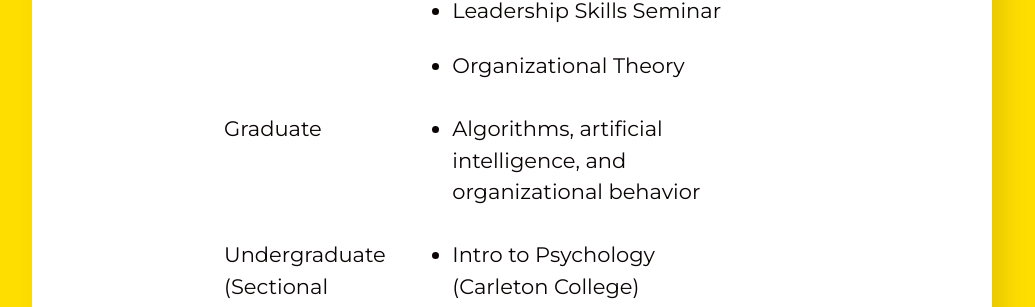
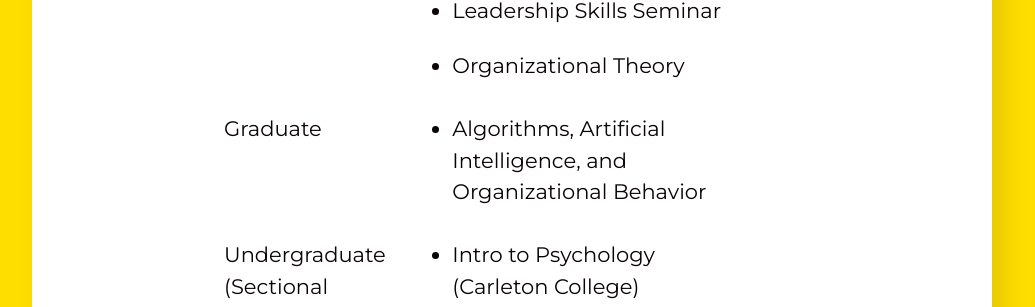
Before and after one commit to heatherhjyang/heatherhjyang.github.io, a Jekyll site: the page built from teaching.html, in a window 1280 px wide and 900 px high, scrolled down 1210 px. Shown: the part 144-451 px from the top of the window, without its empty margins (128-1163 px from the left). Built offline with Jekyll 4.4.1, drawn with Linux system fonts in a browser that asks for light colours.

```diff
--- a/teaching.html
+++ b/teaching.html
@@ -28,7 +28,7 @@ title: Teaching
 		</td>
 		<td>
 			<ul>
-				<li>Algorithms, artificial intelligence, and organizational behavior</li>
+				<li>Algorithms, Artificial Intelligence, and Organizational Behavior</li>
 			</ul>
 		</td>
 	</tr>
```
